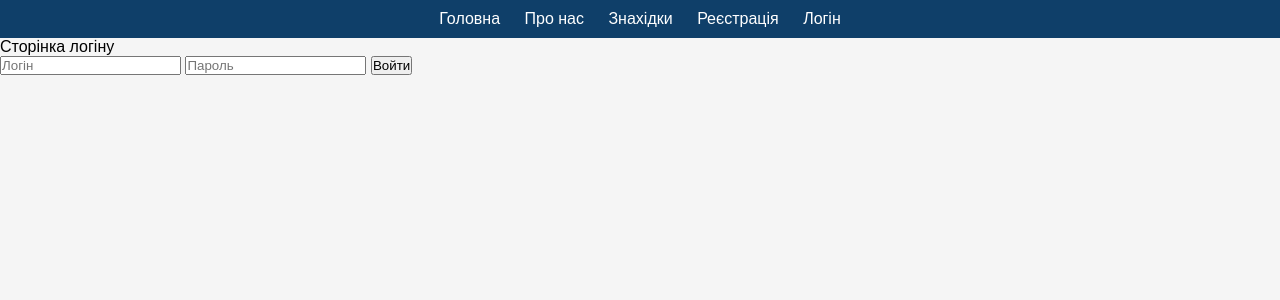
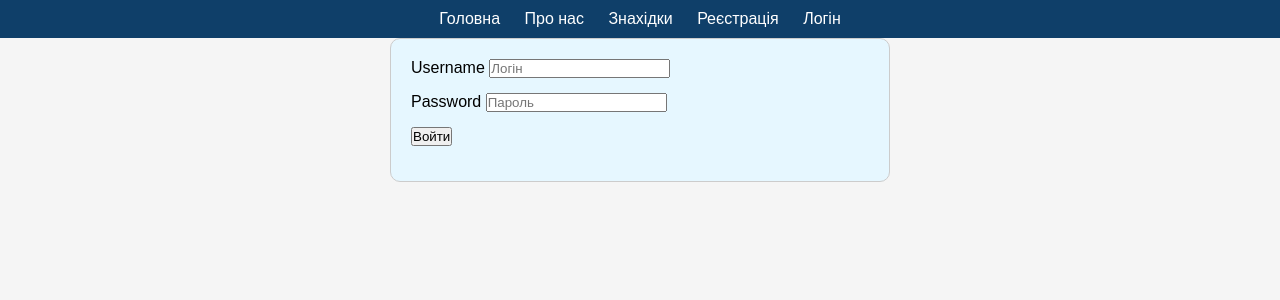
Before and after one commit to taketook34/LostAndFoundDjango, a Django app: page /login/ in a window 1280 px wide. Shown: the top 300 px of the page. Run offline with Django 5.2, Linux system fonts and the light colour scheme.

Commit message:
Up-to_date commit

```diff
--- a/templates/app/loginpage.html
+++ b/templates/app/loginpage.html
@@ -1,16 +1,26 @@
 {% extends 'base.html' %}
 {% block content %}
 
- <p>Сторінка логіну</p>
  {% if error_message %}
  <p>{{ error_message }}</p>
  {% endif %}
+ <div class="form-container">
+    <form action="{% url 'login' %}" method="post">
+        {% csrf_token %}
 
- <form action="{% url 'login' %}" method="post">
-    {% csrf_token %}
-    <input type="text" name="username" placeholder="Логін">
-    <input type="password" name="password" placeholder="Пароль">
-    <button type="submit">Войти</button>
-</form>
+        <div class="form-group">
+            <label for="username">Username</label>
+            <input type="text" name="username" placeholder="Логін">
+        </div>
 
+        <div class="form-group">
+            <label for="pasword">Password</label>
+            <input type="password" name="password" placeholder="Пароль">
+        </div>
+
+        <div class="form-group">
+            <button type="submit">Войти</button>
+        </div>
+    </form>
+</div>
 {% endblock %}
```
Also changed, not shown: lab4/settings.py (+11 -1 lines), requirements.txt (+5 -2 lines), templates/app/registerpage.html (+15 -4 lines), assets/photos/2024/03/photo_2024-02-13_21-13-38.jpg (added).
